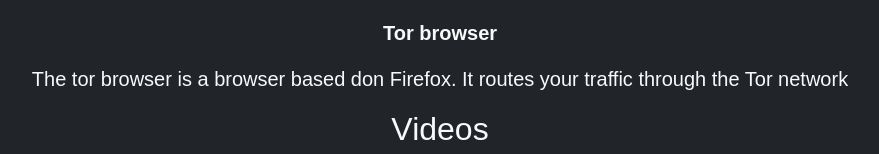
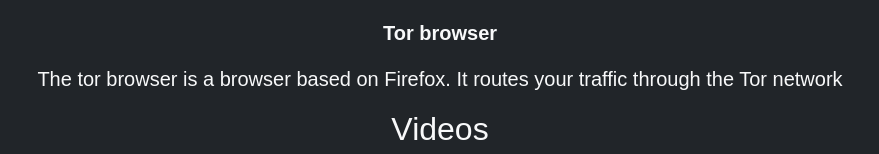
Before and after one commit to Dannomac/techprivacy.net-html, a plain HTML site: page software/browser.html in a window 1280 px wide. Shown: the part 188-342 px from the top of the page, without its empty margins (200-1079 px from the left). Drawn offline with Linux system fonts and the light colour scheme.

Commit message:
Fixed spelling mistake in browser section

```diff
--- a/software/browser.html
+++ b/software/browser.html
@@ -21,7 +21,7 @@
 <p class="fw-bold">Mozilla Firefox</p>
 <p>Mozilla Firefox is an open source browser developed by the Mozilla Foundation</p>
 <p class="fw-bold">Tor browser</p>
-<p>The tor browser is a browser based don Firefox. It routes your traffic through the Tor network</p>
+<p>The tor browser is a browser based on Firefox. It routes your traffic through the Tor network</p>
 <div class="m-auto d-none d-md-block d-lg-block d-xl-block">
     <h2>Videos</h2>
     <p class="fw-bold">Browser trackers explained</p>
```
